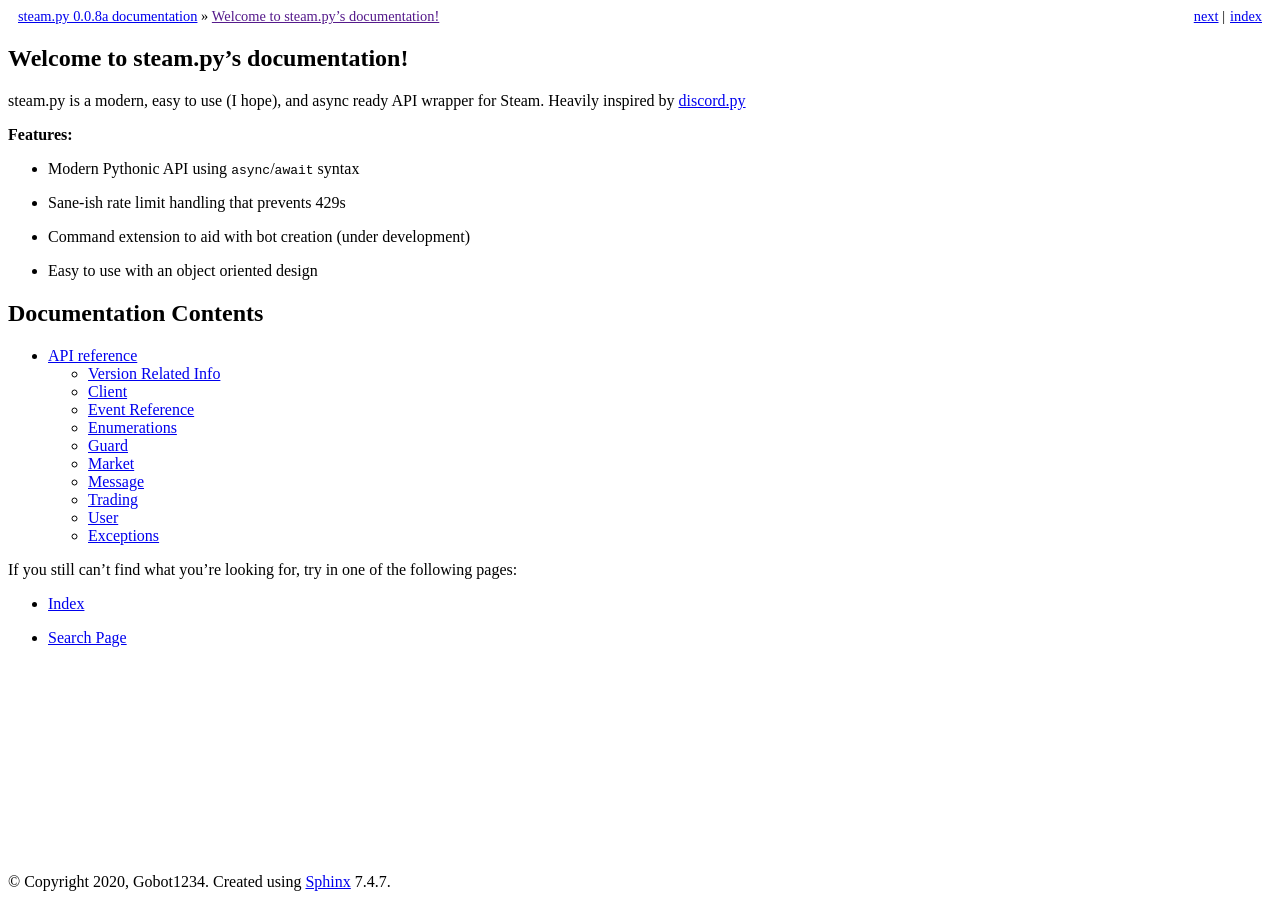
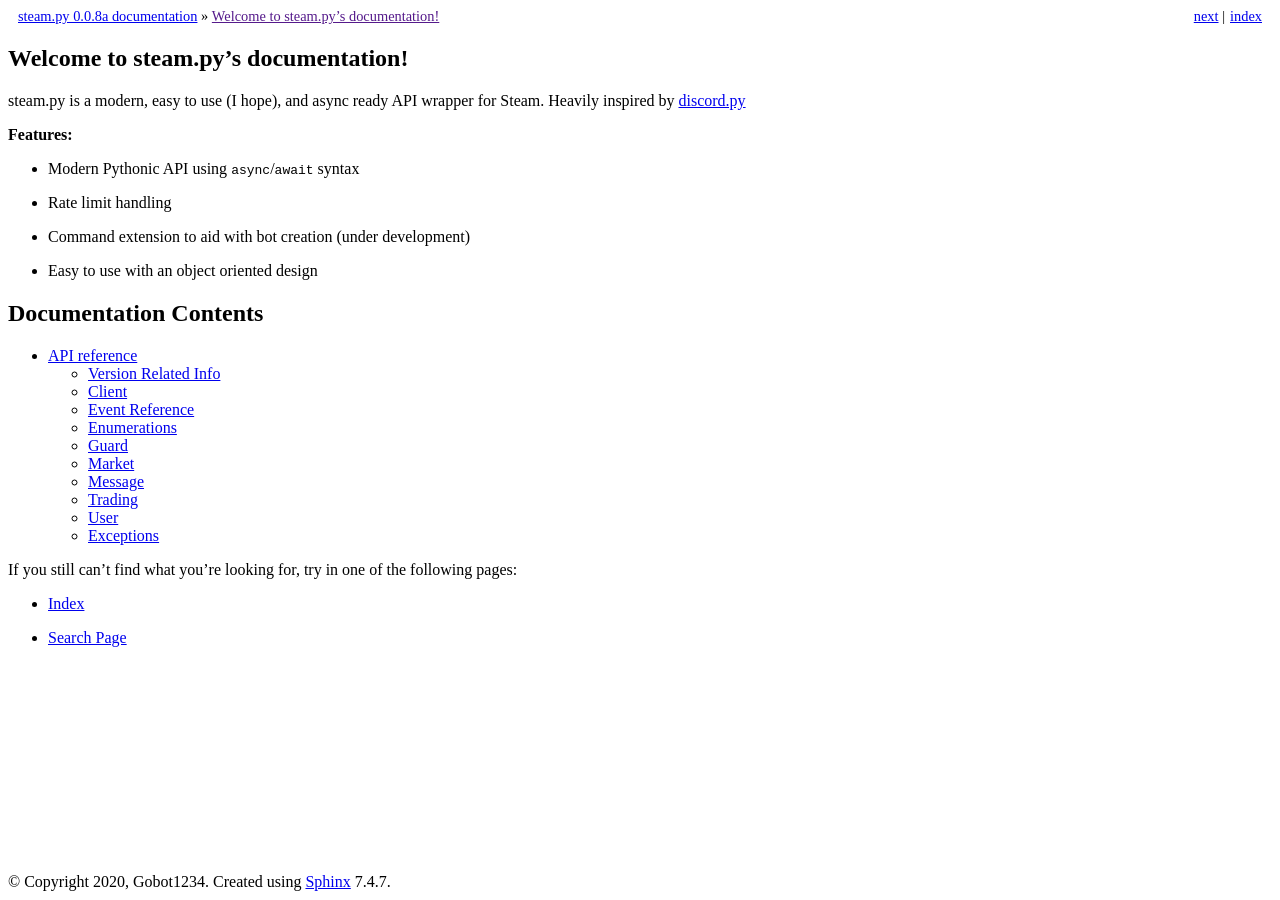
Before and after one commit to Gobot1234/steam.py, a Sphinx documentation site: the page built from docs/index.rst, in a window 1280 px wide. Built offline with Sphinx 7.4.7, drawn with Linux system fonts in a browser that asks for light colours.

Commit message:
Update index.rst

```diff
--- a/docs/index.rst
+++ b/docs/index.rst
@@ -12,7 +12,7 @@ for Steam. Heavily inspired by `discord.py <https://github.com/Rapptz/discord.py
 **Features:**
 
 - Modern Pythonic API using ``async``/``await`` syntax
-- Sane-ish rate limit handling that prevents 429s
+- Rate limit handling
 - Command extension to aid with bot creation (under development)
 - Easy to use with an object oriented design
 
```
